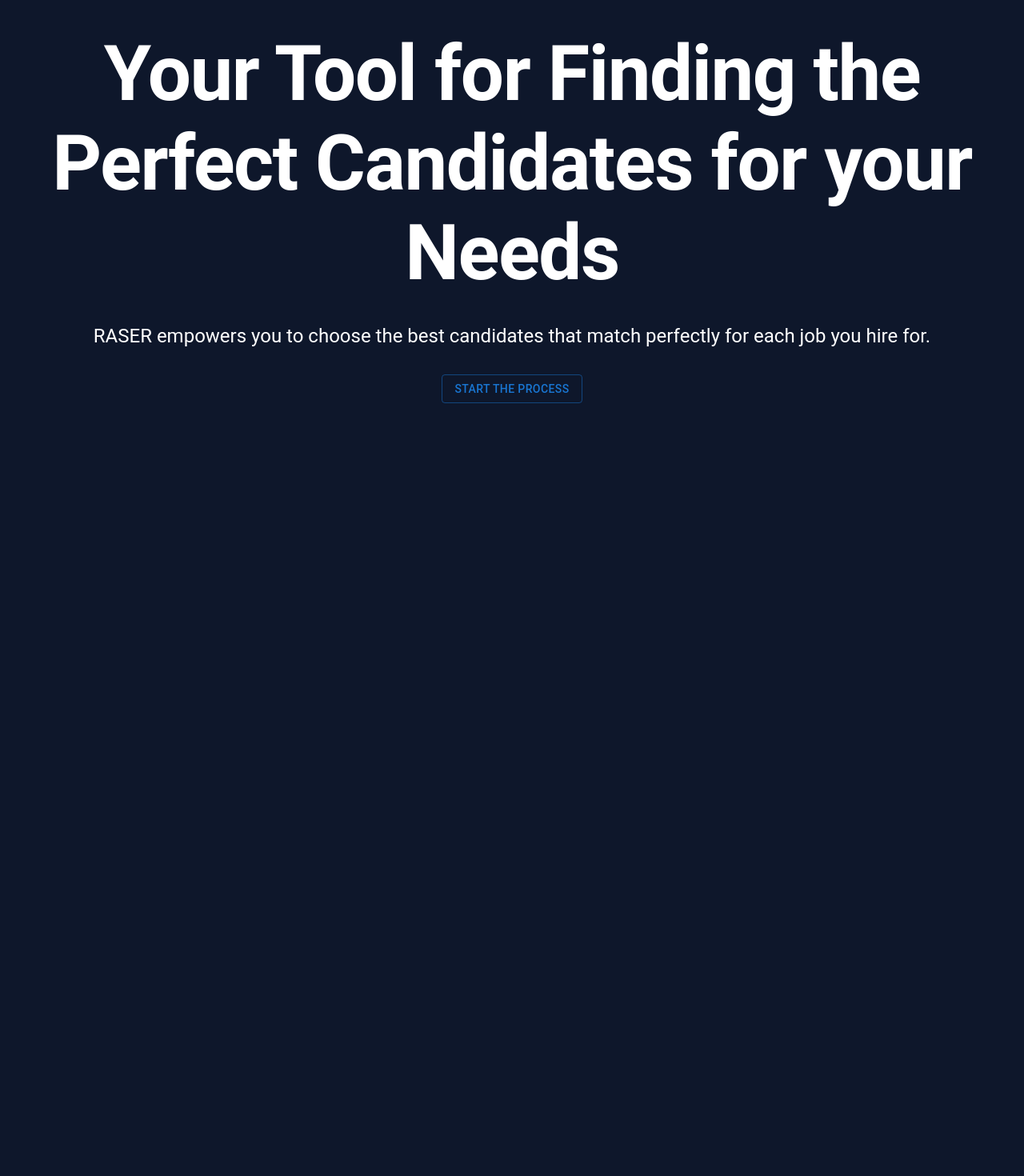
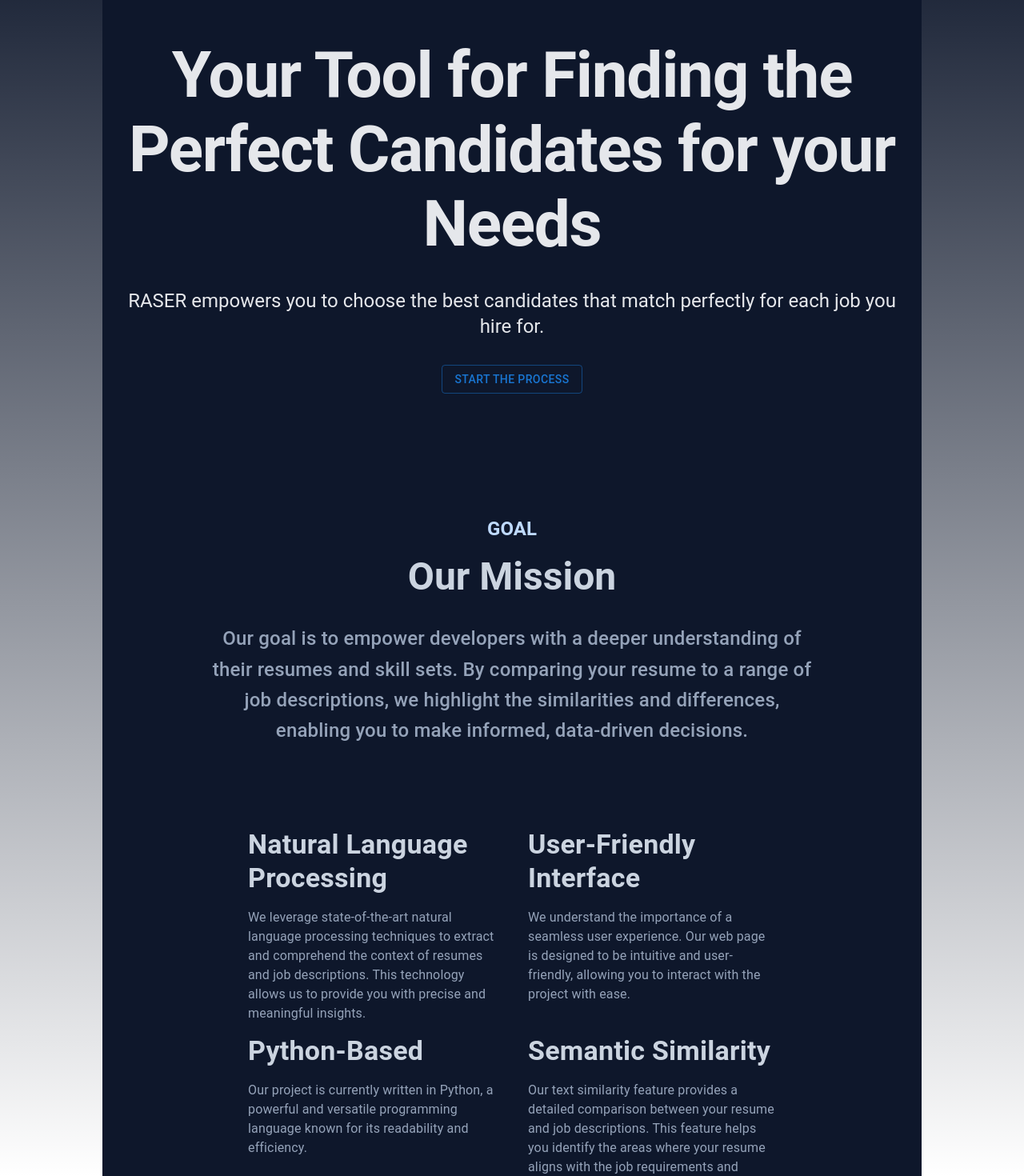
Before and after one commit to neohacker18/RASER-Frontend, a Next.js app: page / in a window 1280 px wide. Shown: the part 130-1600 px from the top of the page at 80% size. Before the commit the page ends 800 px from the top, so only its background shows below. Built offline with nearby package versions, Linux system fonts and the light colour scheme.

Commit message:
Changing landing page

```diff
--- a/src/app/page.js
+++ b/src/app/page.js
@@ -18,9 +18,10 @@
 import Typography from "@mui/material/Typography";
 import Button from "@mui/material/Button";
 import { useRouter } from "next/navigation";
+import { Grid, Stack } from "@mui/material";
 
 const drawerWidth = 240;
-const navItems = ["Github", "About", "Contact"];
+const navItems = ["Github", "About", "Metrics","Contact"];
 
 export default function Home(props) {
   const router = useRouter();
@@ -55,7 +56,16 @@
     <div style={{ margin: 0 }}>
       <Box sx={{ display: "flex" }}>
         <CssBaseline />
-        <AppBar component="nav" sx={{ bgcolor: "inherit" }}>
+        <AppBar
+          component="nav"
+          sx={{
+            bgcolor: "#12295c",
+            fontSize: 20,
+            background:
+              "-webkit-linear-gradient(45deg, #12295c 30%, #12485c 90%)",
+            webkitBackgroundClip: "text",
+          }}
+        >
           <Toolbar>
             <IconButton
               color="inherit"
@@ -102,16 +112,21 @@
         </nav>
       </Box>
       <div className={styles.container}>
-        <Typography variant="h1" sx={{ fontWeight: "700" }}>
+        <Typography variant="h1" sx={{ fontWeight: "700", fontSize: "5rem",color:'#E5E7EB' }}>
           Your Tool for Finding the Perfect Candidates for your Needs
         </Typography>
-        <Typography variant="h5" sx={{ marginTop: 4 }}>
+        <Typography
+          variant="h5"
+          sx={{
+            marginTop: 4,color:'#E5E7EB'
+          }}
+        >
           RASER empowers you to choose the best candidates that match perfectly
           for each job you hire for.
         </Typography>
         <Button
-        variant="outlined"
-        sx={{marginTop:4}}
+          variant="outlined"
+          sx={{ marginTop: 4 }}
           onClick={() => {
             router.push("/uploadDocs");
           }}
@@ -119,6 +134,118 @@
           Start the process
         </Button>
       </div>
+      <Stack className={styles.container}>
+        <Box>
+          <Typography variant="h5" sx={{ fontWeight: "700", color: "#BFDAFF" }}>
+            GOAL
+          </Typography>
+          <Typography
+            variant="h3"
+            sx={{
+              marginTop: 2,
+              color: "#CBD4E0",
+              fontSize: "3rem",
+              fontWeight: "700",
+            }}
+          >
+            Our Mission
+          </Typography>
+          <Typography
+            sx={{
+              padding: "30px 100px",
+              fontSize: "1.5rem",
+              color: "#95A3B9",
+              fontWeight: 500,
+            }}
+            variant="h6"
+          >
+            Our goal is to empower developers with a deeper understanding of
+            their resumes and skill sets. By comparing your resume to a range of
+            job descriptions, we highlight the similarities and differences,
+            enabling you to make informed, data-driven decisions.
+          </Typography>
+        </Box>
+        <Stack
+          direction={"row"}
+          useFlexGap
+          justifyContent={"space-between"}
+          sx={{ width: "100%", padding: "0 150px" }}
+        >
+          <Grid
+            marginTop={8}
+            container
+            rowSpacing={1}
+            columnSpacing={{ xs: 1, sm: 2, md: 5 }}
+          >
+            <Grid item xs={6}>
+              <Box sx={{ textAlign: "left", height: "250px" }}>
+                <Typography
+                  variant="h4"
+                  sx={{ fontWeight: 700 }}
+                  color={"#CBD4E0"}
+                >
+                  Natural Language Processing
+                </Typography>
+                <Typography sx={{marginTop:2,color:'#95A3B9'}}>
+                  We leverage state-of-the-art natural language processing
+                  techniques to extract and comprehend the context of resumes
+                  and job descriptions. This technology allows us to provide you
+                  with precise and meaningful insights.
+                </Typography>
+              </Box>
+            </Grid>
+            <Grid item xs={6}>
+              <Box sx={{ textAlign: "left" }}>
+                <Typography
+                  variant="h4"
+                  sx={{ fontWeight: 700 }}
+                  color={"#CBD4E0"}
+                >
+                  User-Friendly Interface
+                </Typography>
+                <Typography sx={{marginTop:2,color:'#95A3B9'}}>
+                  We understand the importance of a seamless user experience.
+                  Our web page is designed to be intuitive and user-friendly,
+                  allowing you to interact with the project with ease.
+                </Typography>
+              </Box>
+            </Grid>
+            <Grid item xs={6}>
+              <Box sx={{ textAlign: "left" }}>
+                <Typography
+                  variant="h4"
+                  sx={{ fontWeight: 700 }}
+                  color={"#CBD4E0"}
+                >
+                  Python-Based
+                </Typography>
+                <Typography sx={{marginTop:2,color:'#95A3B9'}}>
+                  Our project is currently written in Python, a powerful and
+                  versatile programming language known for its readability and
+                  efficiency.
+                </Typography>
+              </Box>
+            </Grid>
+            <Grid item xs={6}>
+              <Box sx={{ textAlign: "left" }}>
+                <Typography
+                  variant="h4"
+                  sx={{ fontWeight: 700 }}
+                  color={"#CBD4E0"}
+                >
+                  Semantic Similarity
+                </Typography>
+                <Typography sx={{marginTop:2,color:'#95A3B9'}}>
+                  Our text similarity feature provides a detailed comparison
+                  between your resume and job descriptions. This feature helps
+                  you identify the areas where your resume aligns with the job
+                  requirements and where it needs improvement.
+                </Typography>
+              </Box>
+            </Grid>
+          </Grid>
+        </Stack>
+      </Stack>
     </div>
   );
 }
--- a/src/app/page.module.css
+++ b/src/app/page.module.css
@@ -8,4 +8,6 @@
     background-color: rgb(14,23,43);
     color: white;
     text-align: center;
+    width: 80%;
+    margin: auto;
    }
```
Also changed, not shown: src/utils/CustomTypography.js (added, +22 -0 lines), 1 other file (tests, documents, lock files or other folders).
